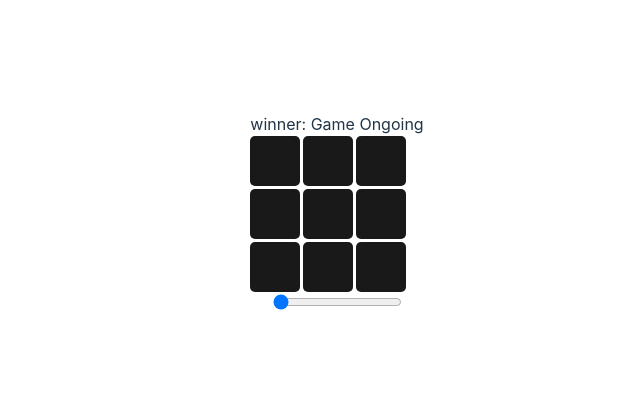
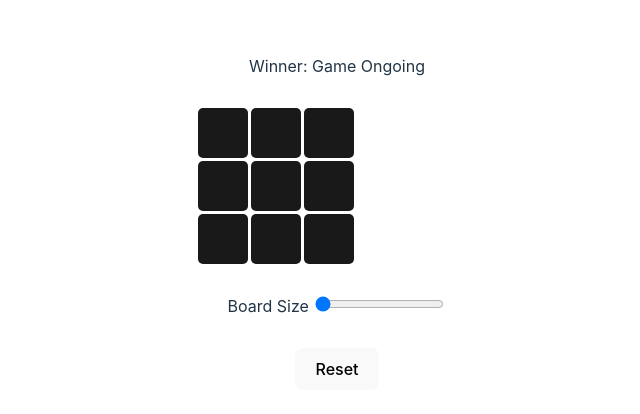
Before and after one commit to CodeandCoffeeCommunity/BOS-01_Tic-Tac-Toe, a Vue app: page / in a window 1280 px wide. Shown: the part 186-600 px from the top of the page, without its empty margins (303-943 px from the left). Built offline with nearby package versions, Linux system fonts and the light colour scheme.

Commit message:
add some styling and reset button

```diff
--- a/src/App.vue
+++ b/src/App.vue
@@ -1,5 +1,5 @@
 <template>
-  winner: {{ isGameOver ? ( computeWinner ? currentPlayer : 'Tie') : 'Game Ongoing' }}
+  <p style="margin-bottom: 30px;">Winner: {{ isGameOver ? ( computeWinner ? currentPlayer : 'Tie') : 'Game Ongoing' }}</p>
   <div :style="`display: flex; flex-wrap: wrap; gap: ${SQUARE_GAP}px; width: ${boardSize * (SQUARE_GAP * 2 + SQUARE_SIZE)}px;`">
     <Cell
       v-for="(cell, index) in board"
@@ -8,6 +8,9 @@
       @click="playMove(index)"
     />
   </div>
+  <div style="display: block;">
+    <div style="margin: 30px;">
+      Board Size
       <input
         v-model="boardSize"
         type="range"
@@ -16,7 +19,9 @@
         min="3"
         max="10"
       >
-
+    </div>
+    <button @click="resetBoard">Reset</button>
+  </div>
 </template>
 
 <script setup lang="ts">
@@ -29,7 +34,7 @@ const boardSize = ref(3)
 const SQUARE_SIZE = 50
 const SQUARE_GAP = 3
 
-const { board, currentPlayer, playMove, computeWinner, computeIsBoardFull } = useBoardController(boardSize)
+const { board, currentPlayer, playMove, computeWinner, computeIsBoardFull, resetBoard } = useBoardController(boardSize)
 
 const isGameOver = computed(() => computeWinner.value || computeIsBoardFull.value)
 </script>
--- a/src/composables/useBoardController.ts
+++ b/src/composables/useBoardController.ts
@@ -56,9 +56,10 @@ export const useBoardController = (boardDimension: Ref<number>) => {
   return {
     board: computed(() => board.value),
     currentPlayer: computed(() => currentPlayer.value),
-
     computeWinner: computed(() => winner.value),
     computeIsBoardFull,
+
     playMove,
+    resetBoard: () => board.value = createBoard(),
   }
 }
```
Lines whose indentation alone changed are shown as unchanged.
